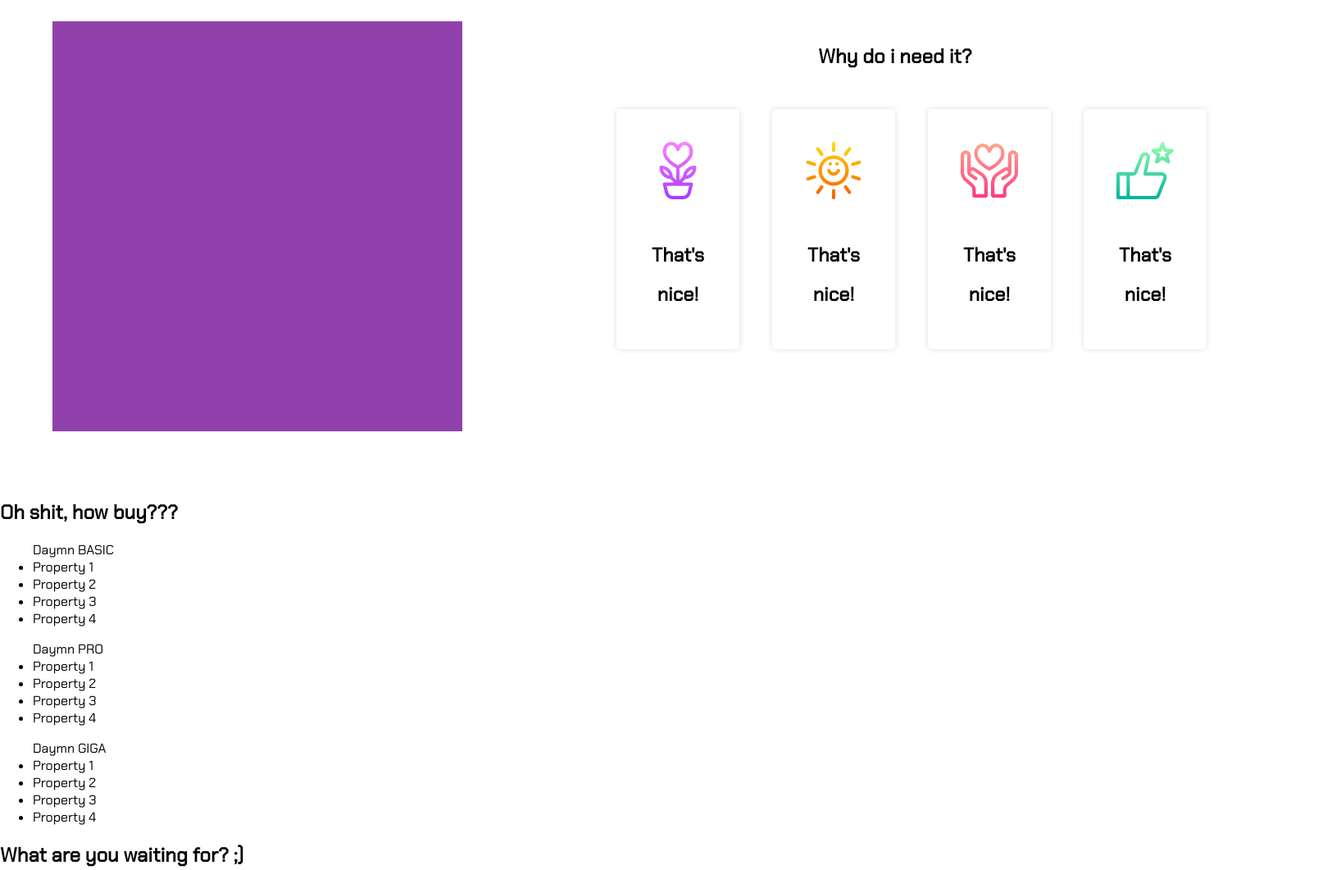
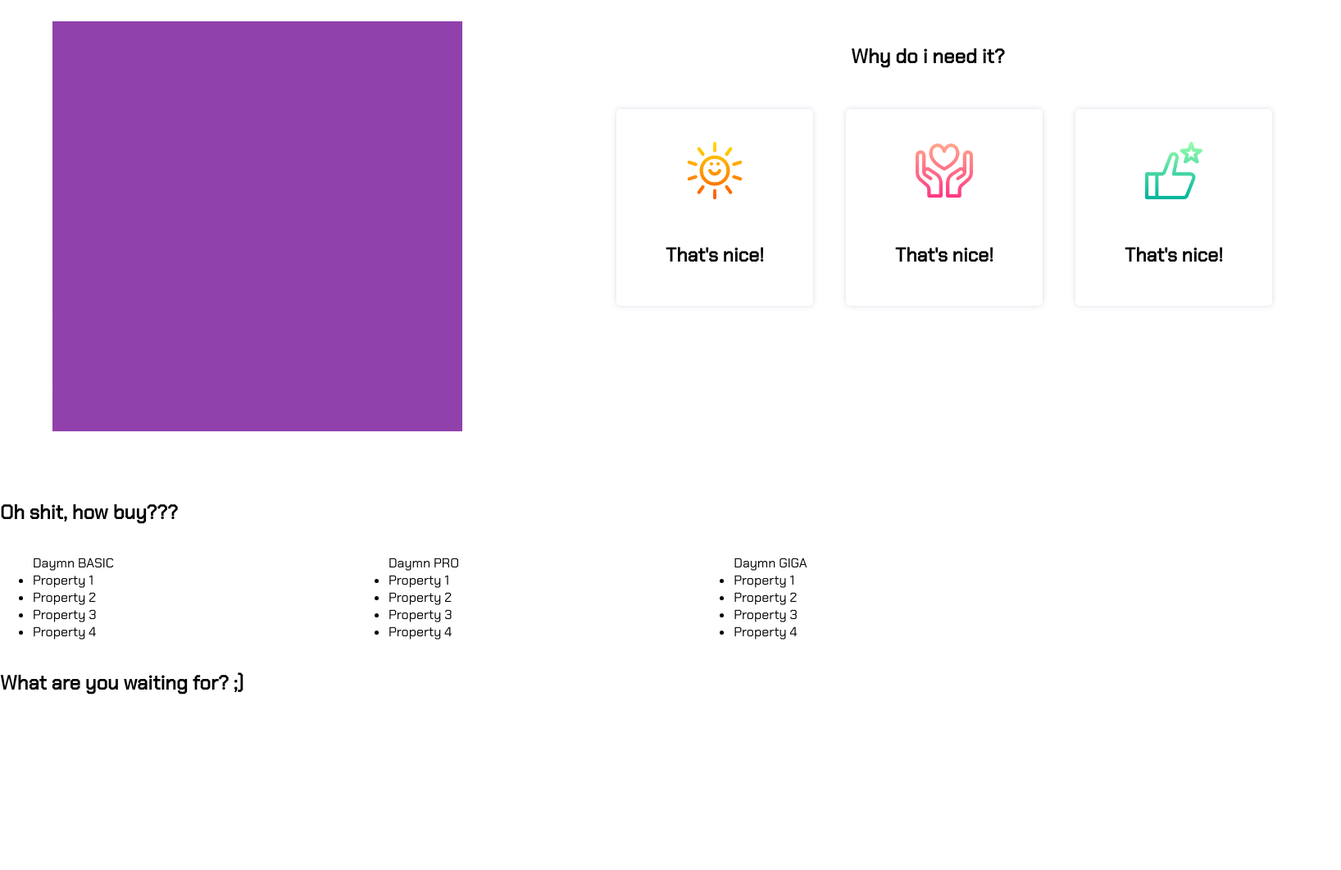
Before and after one commit to safym/daymn, a plain HTML site: page index.html in a window 1280 px wide. Shown: the part 1580-2641 px from the top of the page at 82% size, 1636 px wide, since content can reach past the window. After the commit the page ends 2448 px from the top, so only its background shows below. Drawn offline with Linux system fonts and the light colour scheme.

Commit message:
немного фиксов

```diff
--- a/Style.css
+++ b/Style.css
@@ -120,9 +120,19 @@ body {
         -2px 2px 5px 0 rgba(176, 168, 199, 0.1);
     font-size: 20px;
 
+    width: 200px;
+    height: 200px;
     transition: 0.3s all linear;
 }
 
 .advantages img{
     margin: 20px;
 }
+
+.buy_cards {
+    display: flex;
+}
+
+.buy_cards *{
+    flex:auto;
+}
--- a/index.html
+++ b/index.html
@@ -55,10 +55,10 @@
                 <div class="advantages">
                     <h2>Why do i need it?</h2>
                     <ul>
-                        <li>
+                        <!-- <li>
                             <img src="res/images/growth.png" width="70px" height="70px">
                             <h3>That's nice!</h3>
-                        </li>
+                        </li> -->
                         <li>
                             <img src="res/images/optimism.png" width="70px" height="70px">
                             <h3>That's nice!</h3>
@@ -77,7 +77,7 @@
         </div>
         <div class="buy" id="4">
             <h2>Oh shit, how buy???</h2>
-
+            <div class="buy_cards">
                 <ul> Daymn BASIC
                     <li>Property 1</li>
                     <li>Property 2</li>
@@ -98,9 +98,11 @@
                     <li>Property 3</li>
                     <li>Property 4</li>
                 </ul>
+            </div>
 
             <h2>What are you waiting for? ;)</h2>
         </div>
+
     </div>
 
 </body>
```
Lines whose indentation alone changed are shown as unchanged.
